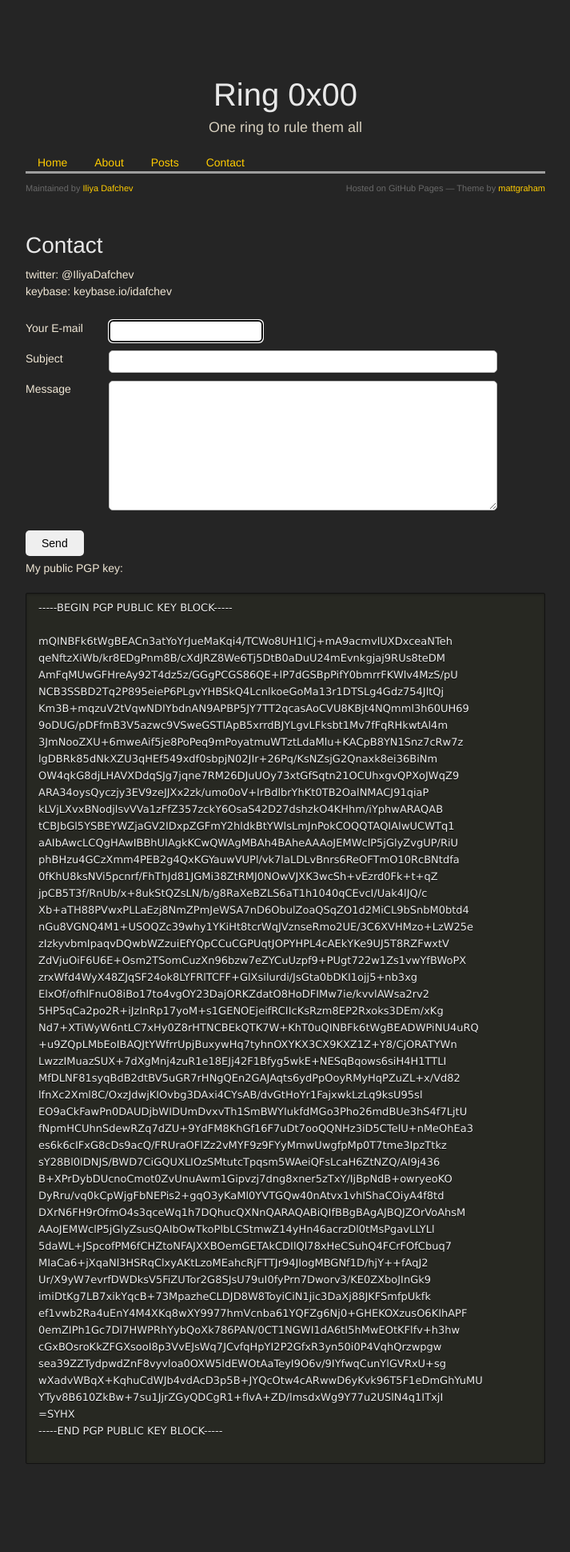
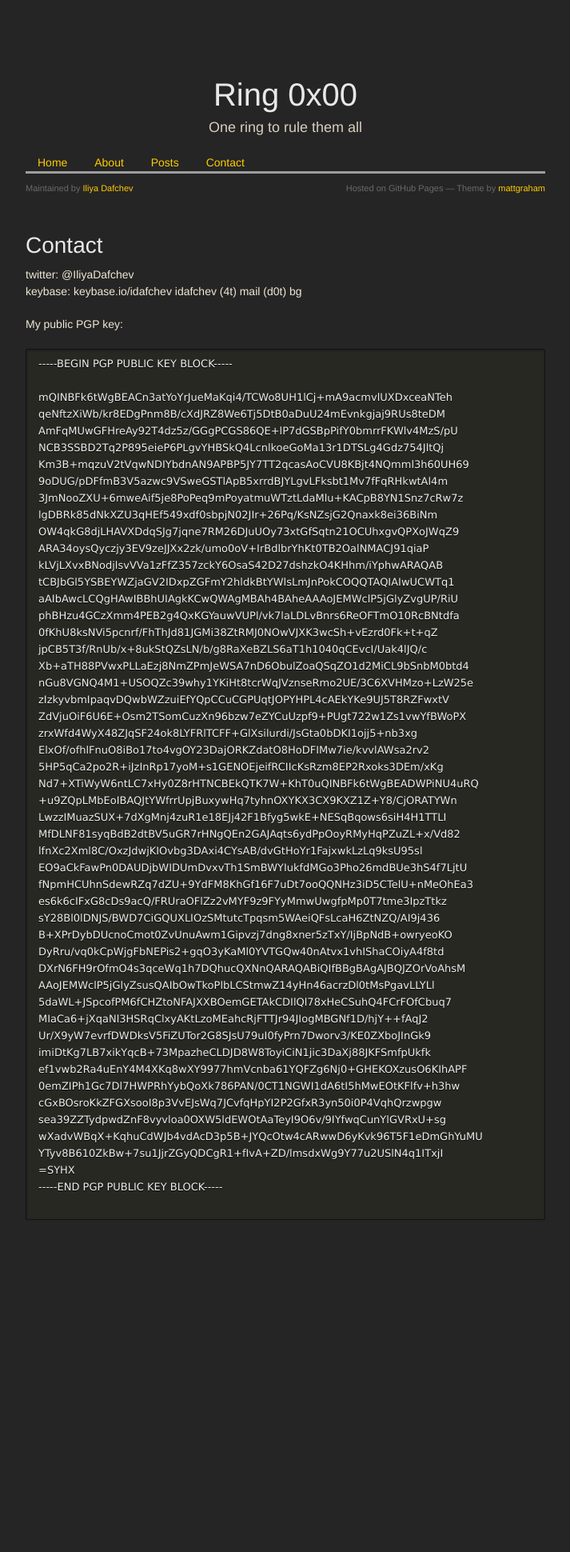
Before and after one commit to idafchev/idafchev.github.io, a Jekyll site: the page built from contact.md, in a window 1280 px wide. Shown: the whole page at 80% size, without its empty margins (283-996 px from the left). Built offline with Jekyll 4.4.1, drawn with Linux system fonts in a browser that asks for light colours; nearby versions of some CDN libraries; some web fonts are replaced; after the commit the page ends 1635 px from its top, so only the background shows below that.

Commit message:
Update contact.md

```diff
--- a/contact.md
+++ b/contact.md
@@ -5,31 +5,7 @@ description: "Twitter handle, e-mail, keybase and PGP public key"
 ---
 twitter: @IliyaDafchev
 keybase: keybase.io/idafchev
-
-<form id="contact-form" class="contact-form" action="https://www.enformed.io/v5iyjenv" method="POST">
-
-  <div class="form-group">
-    <label style="width: 100px; margin: 5px 0; display: inline-block; vertical-align: top;" for="email">Your E-mail</label>
-    <input style="margin: 5px 0;padding: 5px;-webkit-border-radius: 5px;-moz-border-radius: 5px;border-radius: 5px;border: 1px solid #bbb;" id="email" type="email" name="email" class="field" required autofocus /><br/>
-  </div>
-
-  <div class="form-group">
-    <label style="width: 100px; margin: 5px 0; display: inline-block; vertical-align: top;" for="subject">Subject</label>
-    <input style="margin: 5px 0;padding: 5px;-webkit-border-radius: 5px;-moz-border-radius: 5px;border-radius: 5px;border: 1px solid #bbb;width: 73%;" id="subject" type="text" name="subject" class="field" required /><br/>
-  </div>
-
-  <div class="form-group">
-    <label style="width: 100px; margin: 5px 0; display: inline-block; vertical-align: top;" for="message">Message</label>
-    <textarea style="margin: 5px 0;padding: 5px;-webkit-border-radius: 5px;-moz-border-radius: 5px;border-radius: 5px;border: 1px solid #bbb;width: 73%;height: 150px;"  id="message" name="message" required ></textarea><br/>
-  </div>
-
-  <div class="form-group">
-    <input type="hidden" name="*redirect" value="https://idafchev.github.io/submit_success" />
-    <input type="hidden" name="*honeypot" />
-  </div>
-
-  <button style="margin: 5px 0;padding: 5px;-webkit-border-radius: 5px;-moz-border-radius: 5px;border-radius: 5px;border: 0;padding: 8px 20px;margin-top: 20px;" type="submit" class="btn btn-default">Send</button>
-</form>
+idafchev (4t) mail (d0t) bg
 
 
 My public PGP key:
```
